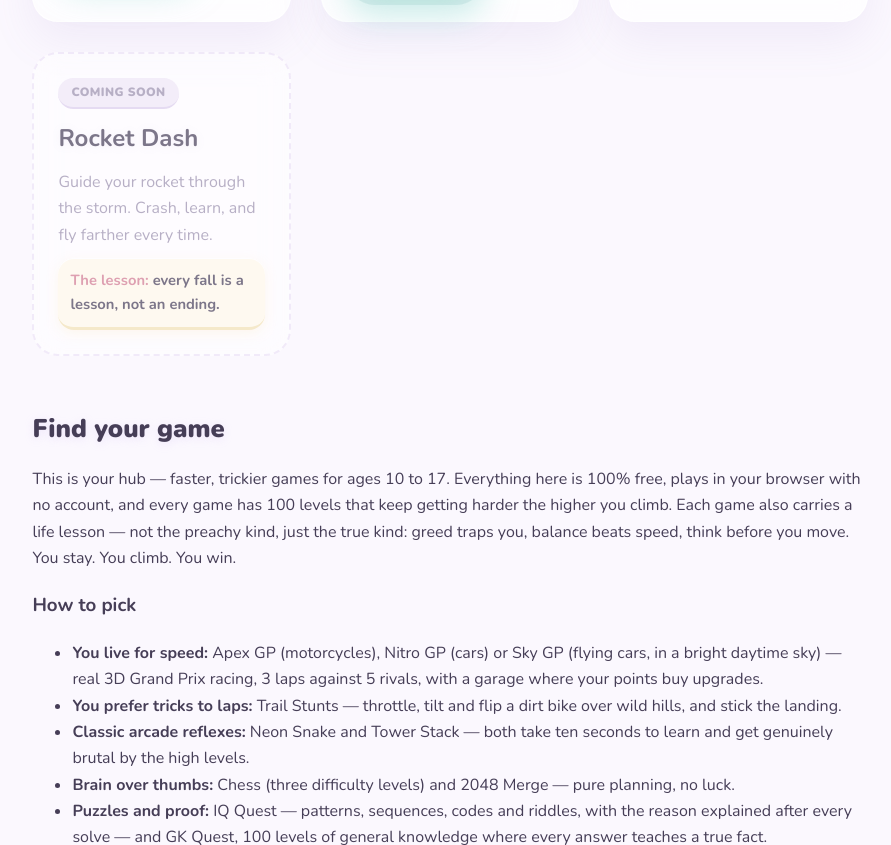
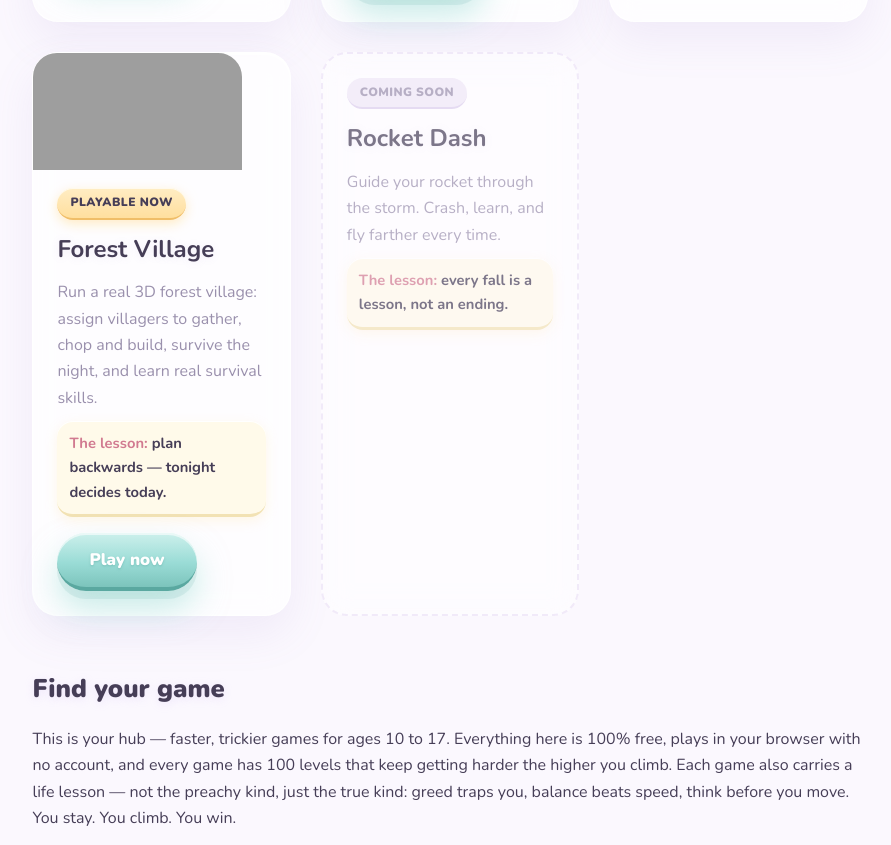
Before and after one commit to SaqibNaseer404/wiselyarcade, a plain HTML site: page teens.html in a window 1280 px wide. Shown: the part 5189-6034 px from the top of the page, without its empty margins (358-1249 px from the left). Drawn offline with nearby package versions, Linux system fonts and the light colour scheme; grey boxes are pictures that could not be loaded.

Commit message:
Add Forest Village to teens hub

```diff
--- a/teens.html
+++ b/teens.html
@@ -199,6 +199,13 @@
           <div class="lesson-line"><b>The lesson:</b> needs first, then saving, then wants.</div>
           <div class="btn-row"><a class="btn" href="games/needs-vs-wants">Play now</a></div>
         </div>
+        <div class="card"><img class="thumb" src="images/thumbs/forest-village.jpg" alt="Forest Village — free online 3D survival planning game">
+          <span class="pill">Playable now</span>
+          <h3>Forest Village</h3>
+          <p>Run a real 3D forest village: assign villagers to gather, chop and build, survive the night, and learn real survival skills.</p>
+          <div class="lesson-line"><b>The lesson:</b> plan backwards — tonight decides today.</div>
+          <div class="btn-row"><a class="btn" href="games/forest-village">Play now</a></div>
+        </div>
         <div class="card coming">
           <span class="pill soon">Coming soon</span>
           <h3>Rocket Dash</h3>
@@ -244,6 +251,7 @@
         <li><a href="games/iq-quest">IQ Quest</a> — for pattern hunters: sequences, codes, analogies and riddles — with the reason explained after every solve.</li>
         <li><a href="games/gk-quest">GK Quest</a> — for walking encyclopedias: animals, space, science, history and sport — every answer teaches a true fact.</li>
         <li><a href="games/needs-vs-wants">Needs vs Wants</a> — for new earners and pocket-money pros: needs first, then saving, then wants.</li>
+        <li><a href="games/forest-village">Forest Village</a> — for strategy minds: a real 3D survival village where every day is a budgeting puzzle, tough from Day 1.</li>
         <li><a href="games/spot-the-scam">Spot the Scam</a> — for anyone with a phone: spot fake prizes, OTP thieves and look-alike addresses before they fool you.</li>
       </ul>
       <h3>Quick answers</h3>
```
